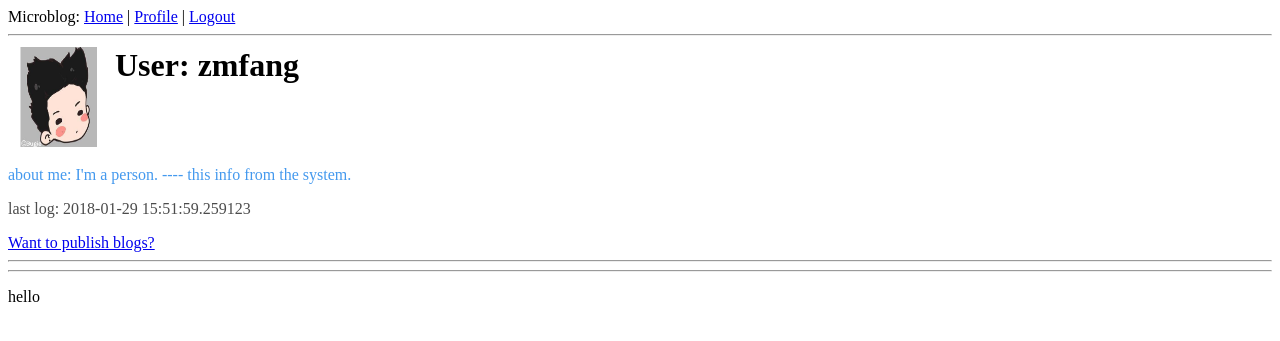
After one commit to zmfang/pythonMicroblog, a Flask app: page /user/1 in a window 1280 px wide. The commit adds this page. Shown: the top 341 px of the page. Run offline with Flask 2, Linux system fonts and the light colour scheme; a user stored in the database is signed in; data comes from the database, SQL or seed files in the repository; both versions use the stored data as it was after the commit; parts of the project's set-up code (start-up, migrations or seed data) failed here and were passed over.

Commit message:
暂时添加个人页面，未完成

```diff
--- a/app/forms.py
+++ b/app/forms.py
@@ -1,5 +1,5 @@
 from flask_wtf import Form
-from wtforms import TextField, BooleanField, PasswordField, SubmitField
+from wtforms import TextField, BooleanField, PasswordField, SubmitField, TextAreaField
 from wtforms.validators import Required, Length, Email
 
 
@@ -19,3 +19,15 @@ class SignUpForm(Form):
         Email(), Required(), Length(max=128)
     ])
     submit = SubmitField("Sign up")
+
+
+class AboutMeForm(Form):
+    describe = TextAreaField('about me', validators=[
+        Required(), Length(max=140)
+    ])
+    submit = SubmitField('YES')
+
+
+class PublishBlogForm(Form):
+    body = TextAreaField('blog content', validators=[Required()])
+    submit = SubmitField('Submit')
--- a/app/models.py
+++ b/app/models.py
@@ -1,6 +1,7 @@
 #-*- coding:utf-8 -*-
 from flask_login import UserMixin
 from flask_login._compat import unicode
+from hashlib import md5
 
 from app import db
 
@@ -15,6 +16,7 @@ class User(db.Model, UserMixin):
     role = db.Column(db.SmallInteger, default=ROLE_USER)
     posts = db.relationship('Post', backref='author', lazy='dynamic')
     last_seen = db.Column(db.String(120), unique=True)
+    about_me = db.Column(db.String(140))
 
     # def is_authenticated(self):
     #     return True  # 除非表示用户的对象因为某些原因不允许被认证。
@@ -43,6 +45,8 @@ class User(db.Model, UserMixin):
 
         return user
 
+
+
     # 调试输出 __repr__
     def __repr__(self):
         return '<User %r>' % self.nickname
--- a/app/templates/base.html
+++ b/app/templates/base.html
@@ -14,6 +14,7 @@
         | <a href="{{ url_for('login') }}">Log in</a>
         or <a href="{{ url_for('sign_up') }}">Sign up</a>
     {% else %}
+        | <a href="{{ url_for('users', user_id = current_user.id) }}">Profile</a>
         | <a href="{{ url_for('logout') }}">Logout</a>
     {% endif %}
 </div>
@@ -30,5 +31,6 @@
 {% block content %}{% endblock %}
 </body>
 
-{% block js %}{% endblock %}
+{% block js %}
+{% endblock %}
 </html>
--- /dev/null
+++ b/app/templates/post.html
@@ -0,0 +1,6 @@
+<table>
+    <tr valign="top">
+        <td><img src="{{ post.author.avatar(50) }}"/></td>
+        <td><i>{{ post.author.nickname }} says:</i><br>{{ post.body }}</td>
+    </tr>
+</table>
--- /dev/null
+++ b/app/templates/user.html
@@ -0,0 +1,42 @@
+{% extends "base.html" %}
+
+{% block content %}
+    <table>
+        <tr valign="top">
+            <td><img src={{ url_for("static", filename="image/user.png") }}  width="100" height="100" ></td>
+            <td><h1>User: {{user.nickname}}</h1></td>
+        </tr>
+    </table>
+    {% if user.about_me %}
+        <p onclick="about_me()">about me: {{ user.about_me }}</p>
+    {% else %}
+        <p style="color:#4499EE;" onclick="about_me()">about me: I'm a person. ---- this info from the system.</p>
+    {% endif %}
+
+    <div id="aboutMe" style="display:none;">
+        <form action="{{ url_for('about_me', user_id=g.user.id) }}" method="POST">
+            {{ form.hidden_tag() }}
+            {{ form.describe }}
+            {{ form.submit }}
+        </form>
+    </div>
+
+    <p style="color:#4c4c4c;">last log: {{user.last_seen }}</p>
+
+    <a href="{{ url_for('publish', user_id=g.user.id) }}">Want to publish blogs?</a>
+
+    <hr />
+    <hr>
+    <p>hello</p>
+
+    {% for post in posts %}
+        <table>
+            <tr valign="top">
+                <td><img src="./image/blog.png"></td><td><i>{{post.author.nickname}} says:</i><br>{{post.body}}</td>
+            </tr>
+        </table>
+    {% endfor %}
+{% endblock %}
+{% block js %}
+
+{% endblock %}
--- a/app/views.py
+++ b/app/views.py
@@ -1,9 +1,12 @@
 import datetime
 
+# from flask import Response, Flask
 from flask import render_template, flash, redirect, session, url_for, request, g
 from flask.ext.login import login_user, logout_user, current_user, login_required
-from .forms import LoginForm, SignUpForm
-from .models import User, ROLE_USER
+from lxml.doctestcompare import strip
+
+from .forms import LoginForm, SignUpForm, AboutMeForm, PublishBlogForm
+from .models import User, ROLE_USER, Post
 
 from app import app, db, lm
 
@@ -11,22 +14,21 @@ from app import app, db, lm
 @app.route('/')
 @app.route('/index')
 def index():
-    user = "Man"  # 用户名
-    posts = [  # 提交内容
-        {
-            'author': {'nickname': 'John'},
-            'body': 'Beautiful day in Portland!'
-        },
-        {
-            'author': {'nickname': 'Susan'},
-            'body': 'The Avengers movie was so cool!'
-        }
-    ]
+    # user = "Man"  # 用户名
+    # # posts = [  # 提交内容
+    # #     {
+    # #         'author': {'nickname': 'John'},
+    # #         'body': 'Beautiful day in Portland!'
+    # #     },
+    #     {
+    #         'author': {'nickname': 'Susan'},
+    #         'body': 'The Avengers movie was so cool!'
+    #     }
+    # ]
 
     return render_template("index.html",
                            title='Home',
-                           user=user,
-                           posts=posts)
+                           )
 
 
 # 用于从数据库加载用户，这个函数将会被 Flask-Login 使用
@@ -61,7 +63,7 @@ def login():
             flash('Your name: ' + request.form.get('user_name'))
             flash('remember me? ' + str(request.form.get('remember_me')))
             session['remember_me'] = form.remember_me.data
-
+            # return redirect(url_for("users", user_id=current_user.id))
             return redirect(url_for("index"))
             # url_for为一个给定的视图函数获取 URL
         else:
@@ -145,3 +147,75 @@ def sign_up():
 @app.before_request
 def before_request():
     g.user = current_user
+
+
+@app.route('/user/<int:user_id>', methods=["POST","GET"])
+@login_required
+def users(user_id):
+    form = AboutMeForm()
+    user = User.query.filter(User.id == user_id).first()
+    if not user:
+        flash("The user is not exist.")
+        redirect("/index")
+
+    blogs = user.posts.all()
+
+    return render_template("user.html",
+                           form=form,
+                           user=user,
+                           blogs=blogs
+                           )
+
+
+@app.route("/publish/<int:user_id>", methods=["POST", "GET"])
+@login_required
+def publish(user_id):
+    form = PublishBlogForm()
+    posts = Post()
+    if form.validate_on_submit():
+        blog_body = request.form.get("body")
+        if not len(strip(blog_body)):
+            flash("The content is necessary!")
+            return redirect(url_for("publish", user_id=user_id))
+
+        posts.body = blog_body
+        posts.timestamp = datetime.datetime.now()
+        posts.user_id = user_id
+
+        try:
+            db.session.add(posts)
+            db.session.commit()
+        except():
+            flash("Database error")
+            return redirect(url_for("publish", user_id=user_id))
+
+        flash("Publish Successful!")
+        return redirect(url_for("publish", user_id=user_id))
+
+    return render_template("publish.html",
+                           form=form
+                           )
+
+
+@app.route('/user/about-me/<int:user_id>', methods=["POST", "GET"])
+@login_required
+def about_me(user_id):
+    user = User.query.filter(User.id == user_id).first()
+    if request.method == "POST":
+        content = request.form.get("describe")
+        if len(content) and len(content) <= 140:
+            user.about_me = content
+            try:
+                db.session.add(user)
+                db.session.commit()
+            except:
+                flash("Database error!")
+                return redirect(url_for("users", user_id=user_id))
+        else:
+            flash("Sorry, May be your data have some error.")
+    return redirect(url_for("users", user_id=user_id))
+
+
+# @app.router("/image/<image_id>")
+# def index(image_id):
+#     image = file ()
```
Also changed, not shown: app/templates/publish.html (added, +9 -0 lines), app.db, app/static/image/blog.png (added), app/static/image/user.png (added).
